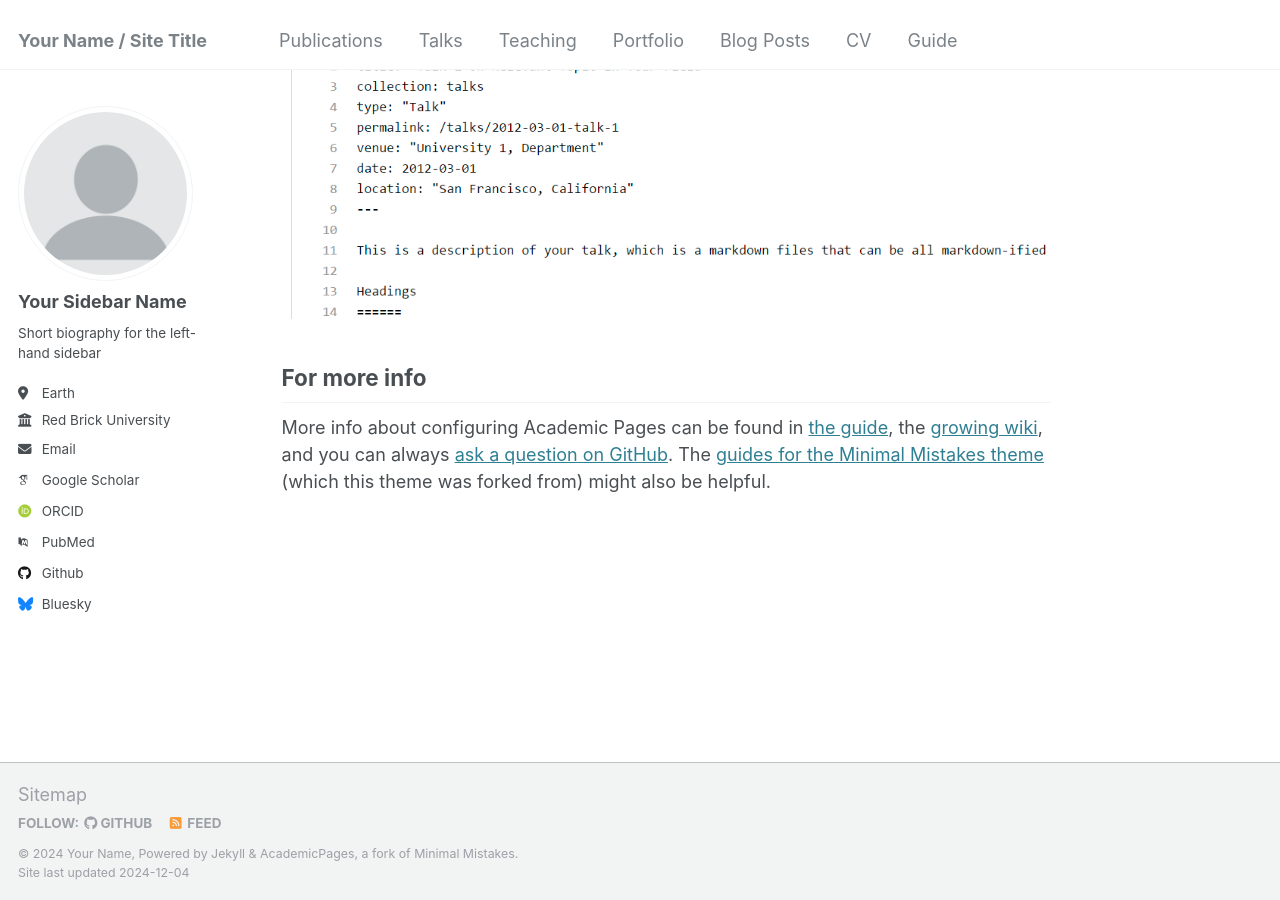
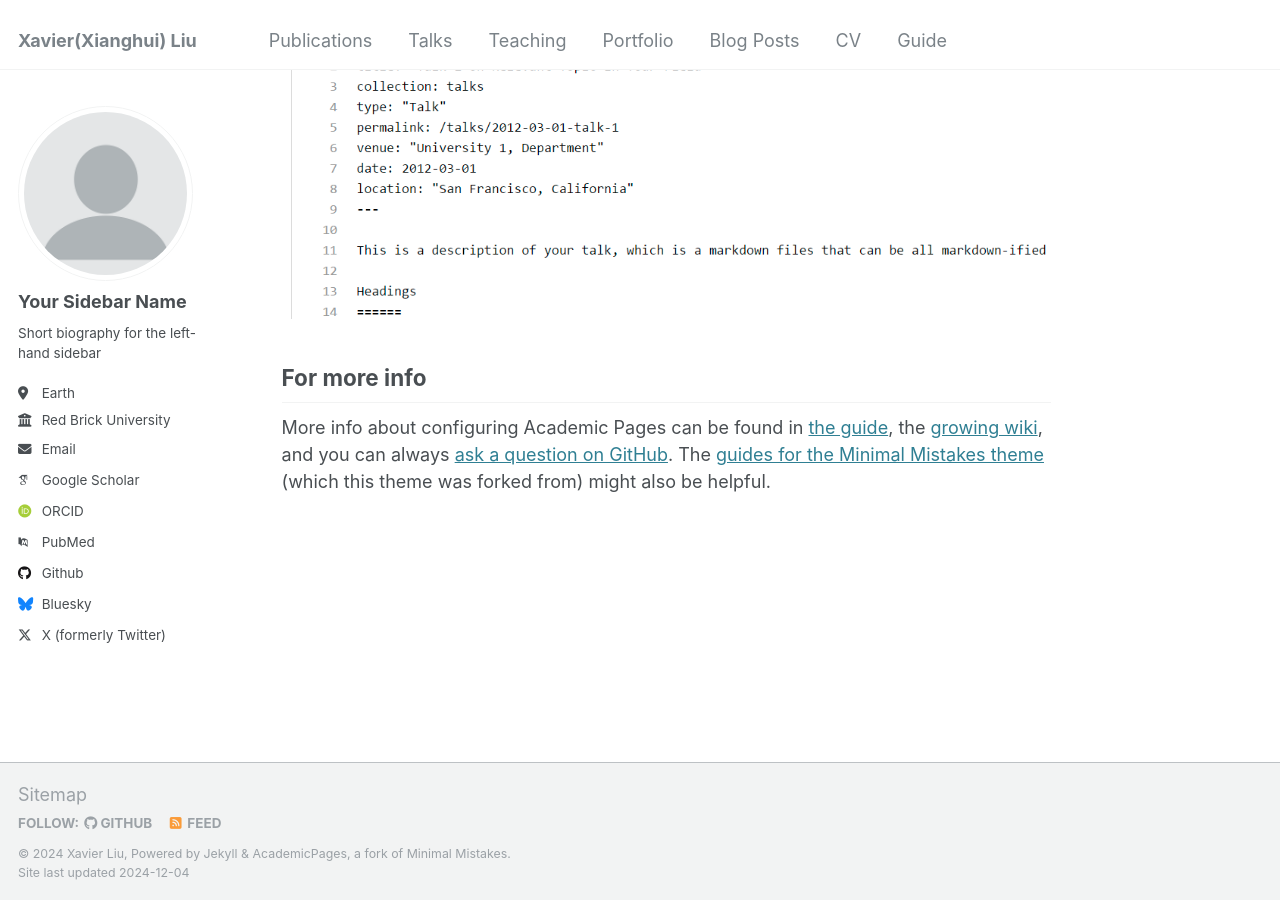
Before and after one commit to largepuma/largepuma.github.io, a Jekyll site: the page built from _pages/about.md, in a window 1280 px wide and 900 px high, scrolled down 2643 px. Built offline with Jekyll 4.4.1, drawn with Linux system fonts in a browser that asks for light colours; some web fonts are replaced.

Commit message:
Update _config.yml

```diff
--- a/_config.yml
+++ b/_config.yml
@@ -8,13 +8,13 @@
 
 # Basic Site Settings
 locale                   : "en-US"
-title                    : "Your Name / Site Title"
+title                    : "Xavier(Xianghui) Liu"
 title_separator          : "-"
-name                     : &name "Your Name"
-description              : &description "personal description"
-url                      : https://academicpages.github.io # the base hostname & protocol for your site e.g. "https://[your GitHub username].github.io"
+name                     : &name "Xavier Liu"
+description              : &description "AI Engineer, Critical Thinker, Life-long Learner"
+url                      : https://largepuma.github.io # the base hostname & protocol for your site e.g. "https://[your GitHub username].github.io"
 baseurl                  : "" # the subpath of your site, e.g. "/blog"
-repository               : "academicpages/academicpages.github.io"
+repository               : "largepuma/largepuma.github.io"
 
 # Site Author - The following control what appear as part of the author content on the side bar.
 #               If a field is blank the icon and link will not appear, otherwise it will be shown.
@@ -66,7 +66,7 @@
   steam            : # Username
   telegram         : # URL
   tumblr           : # Username
-  twitter          : # Username for X / Twitter
+  twitter          : "ryuukouki"
   vine             : # Username
   weibo            : # Username
   wikipedia        : # Username
```
